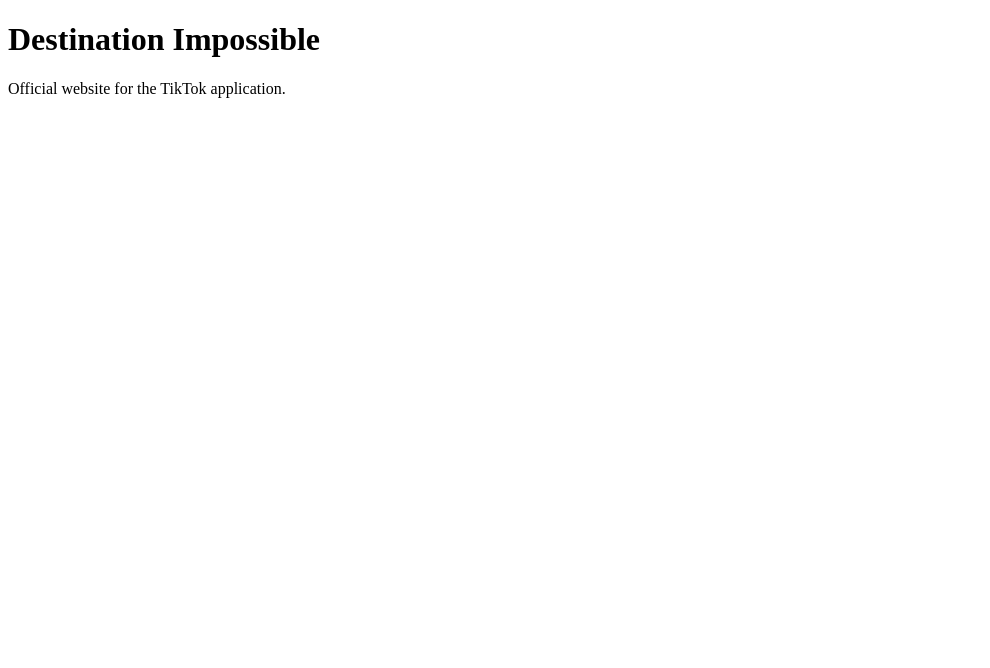
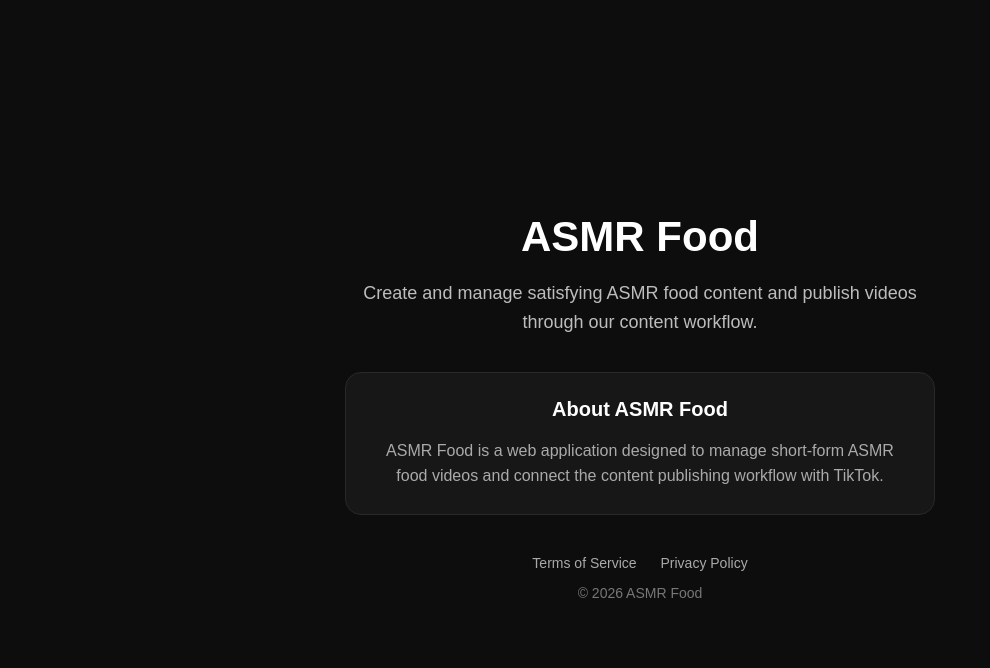
Before and after one commit to kavidamathurai-debug/n8n-tiktok, a plain HTML site: page index.html in a window 1280 px wide. Shown: the whole page, without its empty margins (0-990 px from the left). Drawn offline with Linux system fonts and the light colour scheme.

Commit message:
index.html

```diff
--- a/index.html
+++ b/index.html
@@ -1,10 +1,112 @@
 <!DOCTYPE html>
-<html>
+<html lang="en">
 <head>
-  <title>Destination Impossible</title>
+  <meta charset="UTF-8">
+  <meta name="viewport" content="width=device-width, initial-scale=1.0">
+
+  <title>ASMR Food</title>
+
+  <style>
+    * {
+      box-sizing: border-box;
+    }
+
+    body {
+      margin: 0;
+      min-height: 100vh;
+      display: flex;
+      align-items: center;
+      justify-content: center;
+      background: #0d0d0d;
+      color: #ffffff;
+      font-family: Arial, Helvetica, sans-serif;
+    }
+
+    .container {
+      width: 90%;
+      max-width: 650px;
+      text-align: center;
+      padding: 50px 30px;
+    }
+
+    h1 {
+      font-size: 42px;
+      margin-bottom: 15px;
+    }
+
+    .subtitle {
+      color: #bdbdbd;
+      font-size: 18px;
+      line-height: 1.6;
+      margin-bottom: 35px;
+    }
+
+    .card {
+      background: #171717;
+      border: 1px solid #292929;
+      border-radius: 16px;
+      padding: 25px;
+      margin-top: 25px;
+    }
+
+    .card h2 {
+      margin-top: 0;
+      font-size: 20px;
+    }
+
+    .card p {
+      color: #aaaaaa;
+      line-height: 1.6;
+      margin-bottom: 0;
+    }
+
+    footer {
+      margin-top: 40px;
+      font-size: 14px;
+      color: #777777;
+    }
+
+    footer a {
+      color: #aaaaaa;
+      margin: 0 10px;
+      text-decoration: none;
+    }
+
+    footer a:hover {
+      color: #ffffff;
+    }
+  </style>
 </head>
+
 <body>
-  <h1>Destination Impossible</h1>
-  <p>Official website for the TikTok application.</p>
+
+  <div class="container">
+
+    <h1>ASMR Food</h1>
+
+    <p class="subtitle">
+      Create and manage satisfying ASMR food content
+      and publish videos through our content workflow.
+    </p>
+
+    <div class="card">
+      <h2>About ASMR Food</h2>
+
+      <p>
+        ASMR Food is a web application designed to manage
+        short-form ASMR food videos and connect the content
+        publishing workflow with TikTok.
+      </p>
+    </div>
+
+    <footer>
+      <a href="terms">Terms of Service</a>
+      <a href="privacy">Privacy Policy</a>
+
+      <p>© 2026 ASMR Food</p>
+    </footer>
+
+  </div>
+
 </body>
 </html>
```
